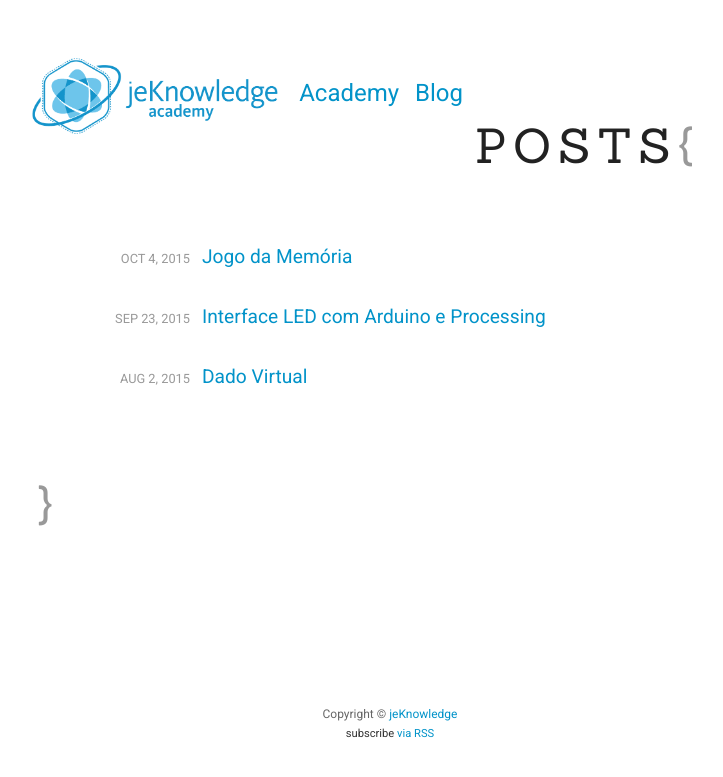
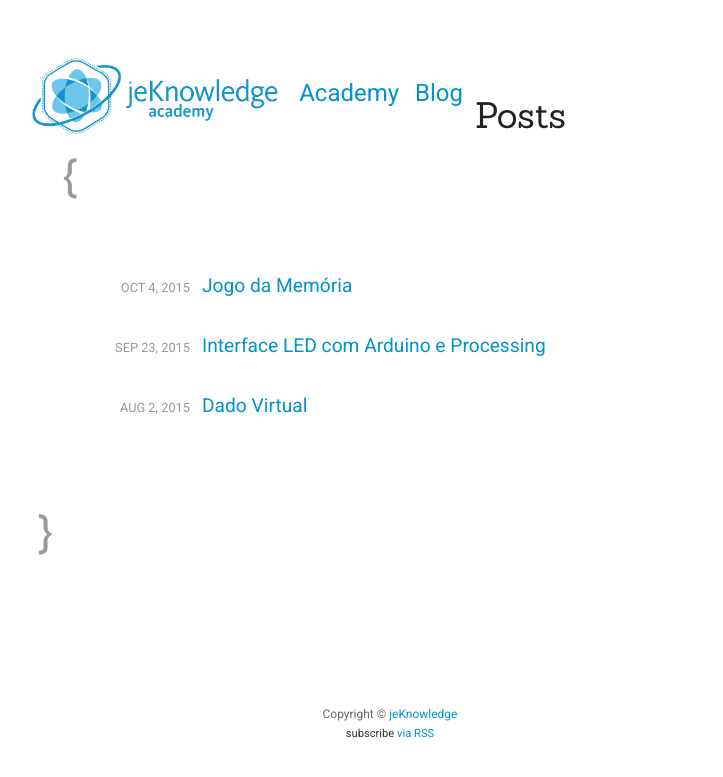
Before and after one commit to jeKnowledge/academy-articles, a Jekyll site: the page built from blog.md, in a window 1280 px wide. Shown: the top 777 px of the page, without its empty margins (250-973 px from the left). Built offline with Jekyll 4.4.1, drawn with Linux system fonts in a browser that asks for light colours.

Commit message:
Update blog.md

```diff
--- a/blog.md
+++ b/blog.md
@@ -4,7 +4,7 @@
 permalink: /blog/
 ---
 
-  <h1 class="page-heading site-title">Posts</h1>
+  <h1 class="page-heading">Posts</h1> <div class="site-title"></div>
 
   <ul class="entries">
     {% for post in site.posts %}
```
